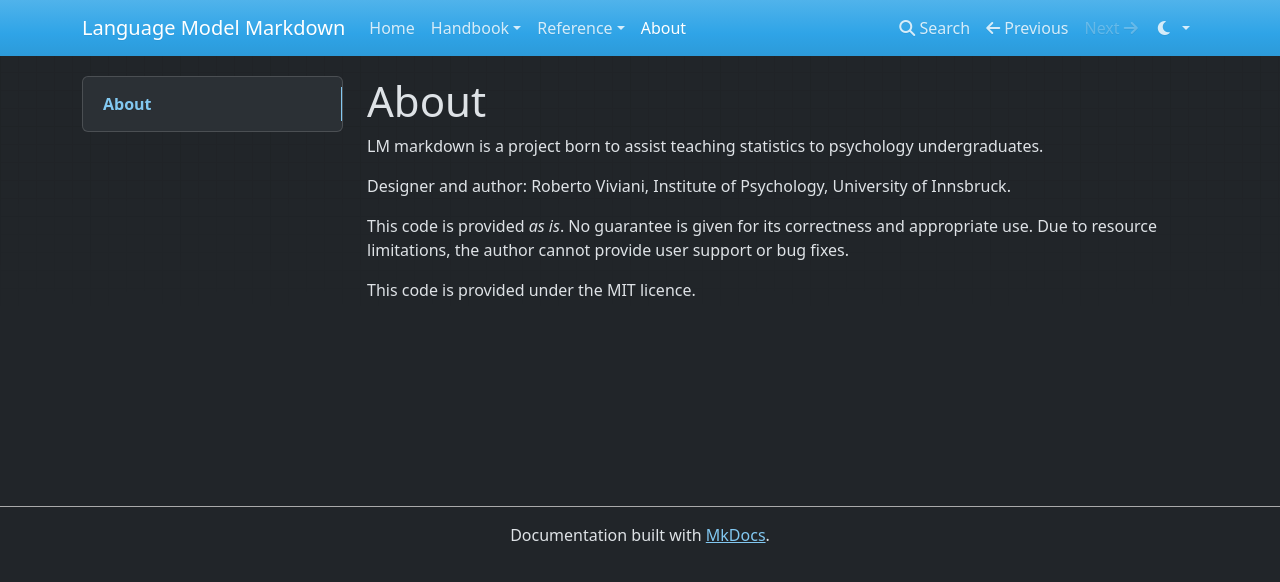
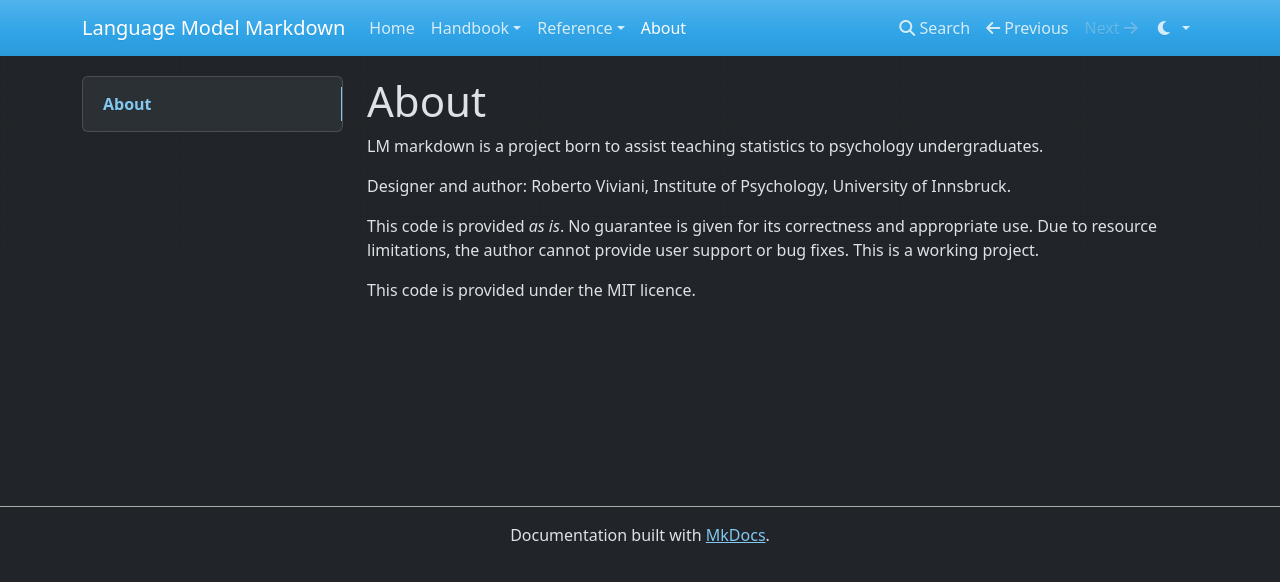
Before and after one commit to roberto-viviani/lm-markdown, an MkDocs documentation site: the page built from docs/About.md, in a window 1280 px wide. Shown: the top 582 px of the page. Built offline with MkDocs 1.6.1, drawn with Linux system fonts in a browser that asks for light colours; nearby versions of some CDN libraries.

Commit message:
docs, about, minor revision

```diff
--- a/docs/About.md
+++ b/docs/About.md
@@ -5,6 +5,6 @@ LM markdown is a project born to assist teaching statistics to psychology underg
 Designer and author:
     Roberto Viviani, Institute of Psychology, University of Innsbruck.
 
-This code is provided _as is_. No guarantee is given for its correctness and appropriate use. Due to resource limitations, the author cannot provide user support or bug fixes.
+This code is provided _as is_. No guarantee is given for its correctness and appropriate use. Due to resource limitations, the author cannot provide user support or bug fixes. This is a working project.
 
 This code is provided under the MIT licence.
```
